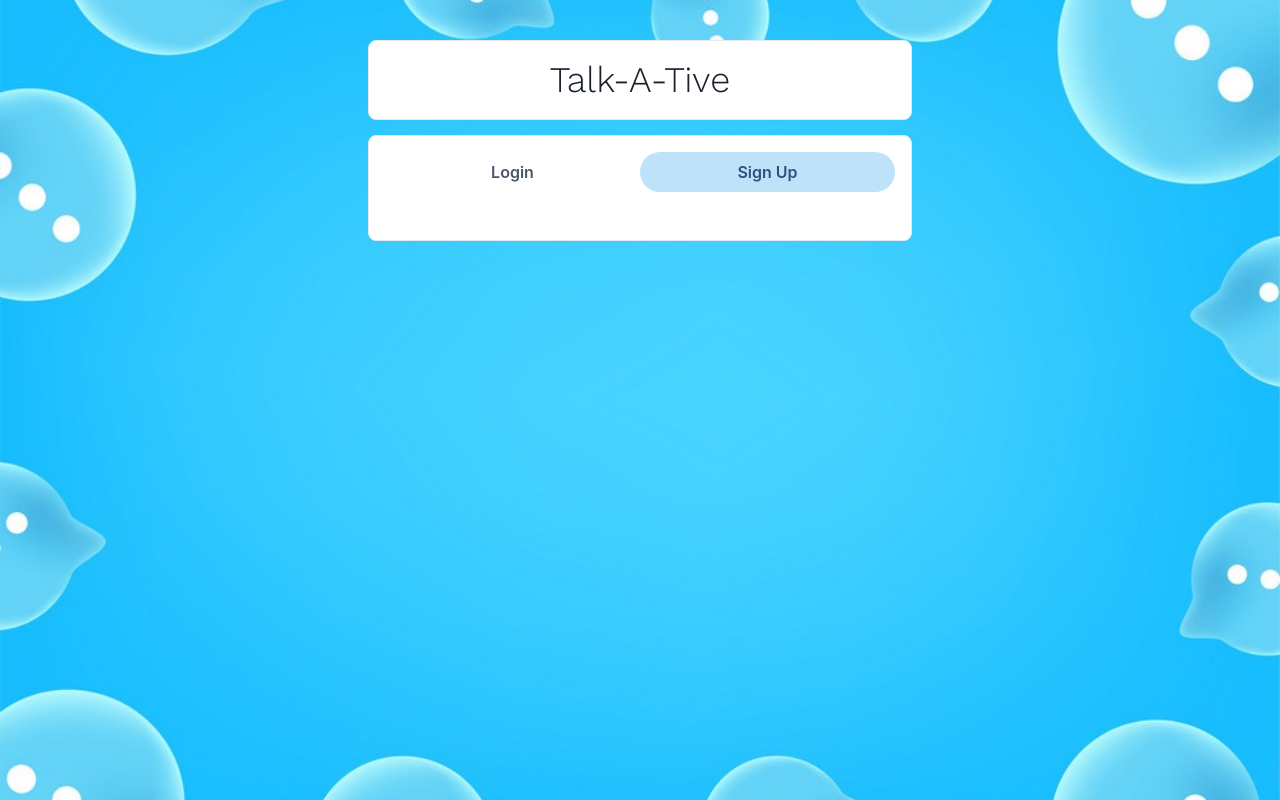
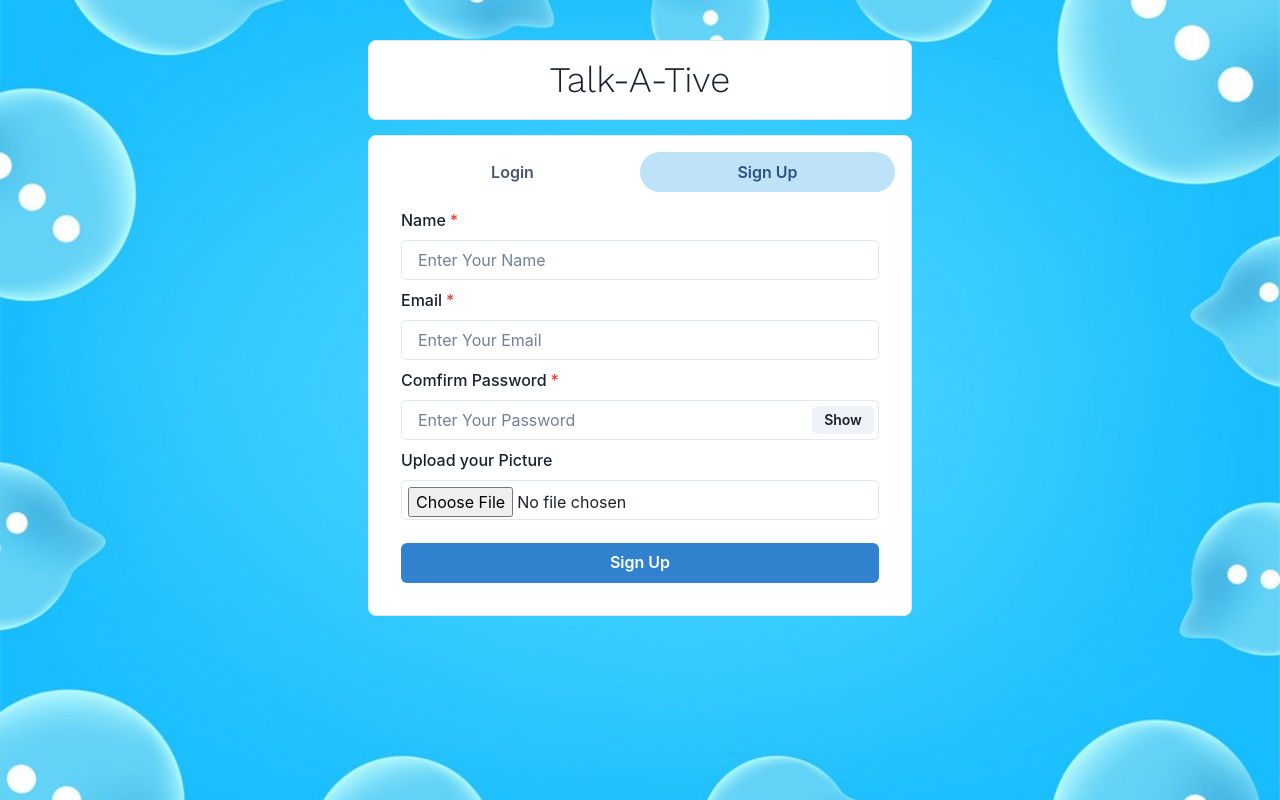
Before and after one commit to thethmuenaing/mern-chat-app, a React (Create React App) app in the folder frontend/: page / in a window 1280 px wide. Both pictures are taken after a click on the tab "Sign Up". Built offline with nearby package versions, Linux system fonts and the light colour scheme.

Commit message:
build Signup component

```diff
--- /dev/null
+++ b/frontend/src/components/Authentication/Login.js
@@ -0,0 +1,7 @@
+import React from "react";
+
+const Login = () => {
+	return <div>Login</div>;
+};
+
+export default Login;
--- /dev/null
+++ b/frontend/src/components/Authentication/Signup.js
@@ -0,0 +1,83 @@
+import {
+	Button,
+	FormControl,
+	FormLabel,
+	Input,
+	InputGroup,
+	InputRightElement,
+	VStack,
+} from "@chakra-ui/react";
+import React, { useState } from "react";
+
+const Signup = () => {
+	const [show, setShow] = useState(false);
+	const [name, setName] = useState();
+	const [email, setEmail] = useState();
+	const [password, setPassword] = useState();
+	const [comfirmpassword, setComfirmpassword] = useState();
+	const [pic, setPic] = useState();
+
+	const handleClick = () => setShow(!show);
+	const postDetails = () => {};
+	const submitHandler = () => {};
+
+	return (
+		<VStack spacing="8px">
+			<FormControl id="first-name" isRequired>
+				<FormLabel>Name</FormLabel>
+				<Input
+					placeholder="Enter Your Name"
+					onChange={(e) => {
+						setName(e.target.value);
+					}}
+				/>
+			</FormControl>
+			<FormControl id="email" isRequired>
+				<FormLabel>Email</FormLabel>
+				<Input
+					placeholder="Enter Your Email"
+					onChange={(e) => {
+						setEmail(e.target.value);
+					}}
+				/>
+			</FormControl>
+			<FormControl id="password" isRequired>
+				<FormLabel>Comfirm Password</FormLabel>
+				<InputGroup>
+					<Input
+						type={show ? "text" : "password"}
+						placeholder="Enter Your Password"
+						onChange={(e) => {
+							setPassword(e.target.value);
+						}}
+					/>
+					<InputRightElement width="4.5rem">
+						<Button h="1.75rem" size="sm" onClick={handleClick}>
+							{show ? "Hidden" : "Show"}
+						</Button>
+					</InputRightElement>
+				</InputGroup>
+			</FormControl>
+			<FormControl id="pic">
+				<FormLabel>Upload your Picture</FormLabel>
+				<Input
+					type="file"
+					p={1.5}
+					accept="image/*"
+					onChange={(e) => postDetails(e.target.files[0])}
+				/>
+			</FormControl>
+
+			<Button
+				colorScheme="blue"
+				width="100%"
+				style={{ marginTop: 15 }}
+				onClick={submitHandler}
+			>
+				Sign Up
+			</Button>
+		</VStack>
+	);
+};
+
+export default Signup;
--- a/frontend/src/pages/Homepage.js
+++ b/frontend/src/pages/Homepage.js
@@ -1,6 +1,8 @@
 import React from "react";
 import { Box, Container, Text } from "@chakra-ui/react";
 import { Tabs, TabList, TabPanels, Tab, TabPanel } from "@chakra-ui/react";
+import Login from "../components/Authentication/Login";
+import Signup from "../components/Authentication/Signup";
 
 const Homepage = () => {
 	return (
@@ -26,8 +28,12 @@ const Homepage = () => {
 						<Tab width="50%">Sign Up</Tab>
 					</TabList>
 					<TabPanels>
-						<TabPanel>{/* <Login /> */}</TabPanel>
-						<TabPanel>{/* <Signup /> */}</TabPanel>
+						<TabPanel>
+							<Login />
+						</TabPanel>
+						<TabPanel>
+							<Signup />
+						</TabPanel>
 					</TabPanels>
 				</Tabs>
 			</Box>
```
